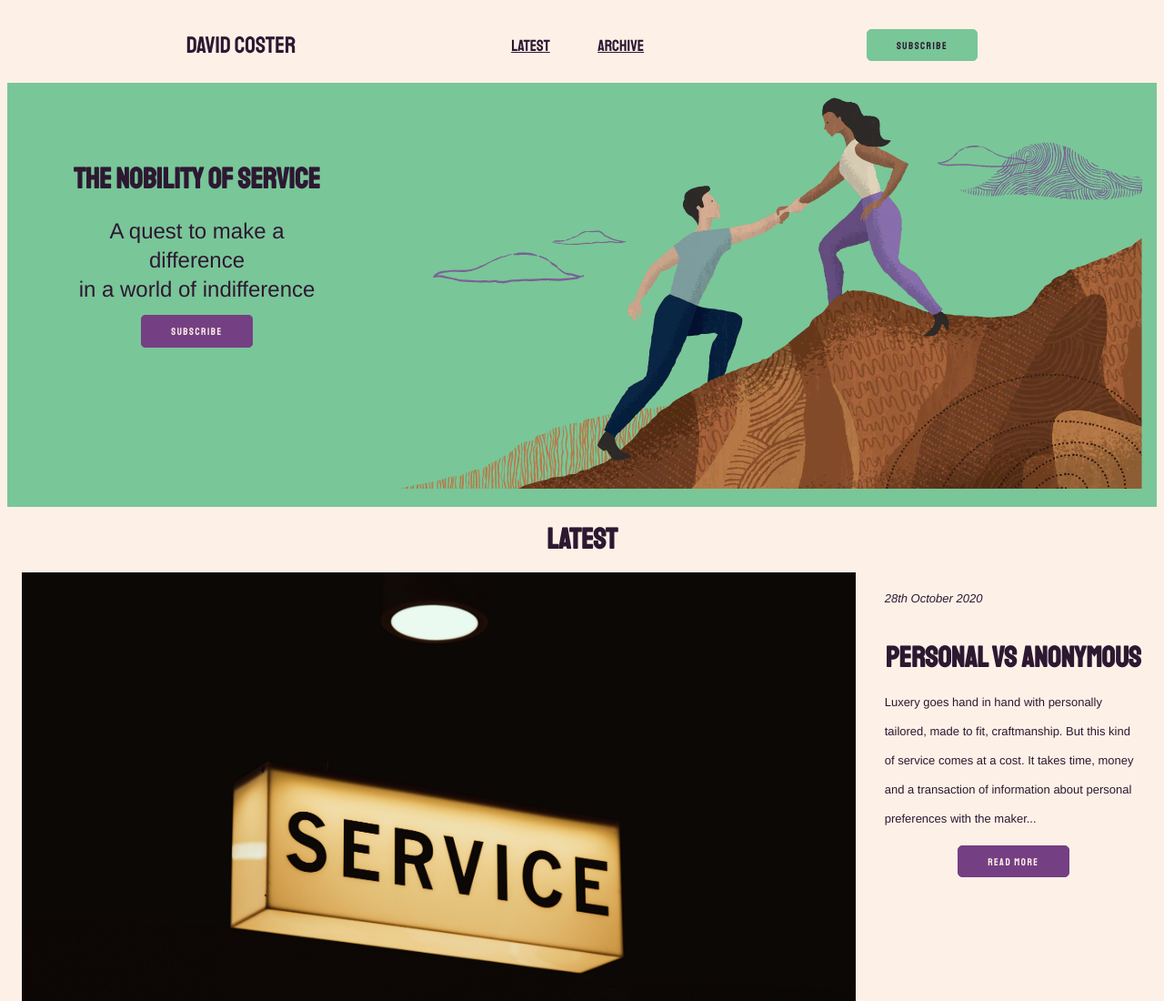
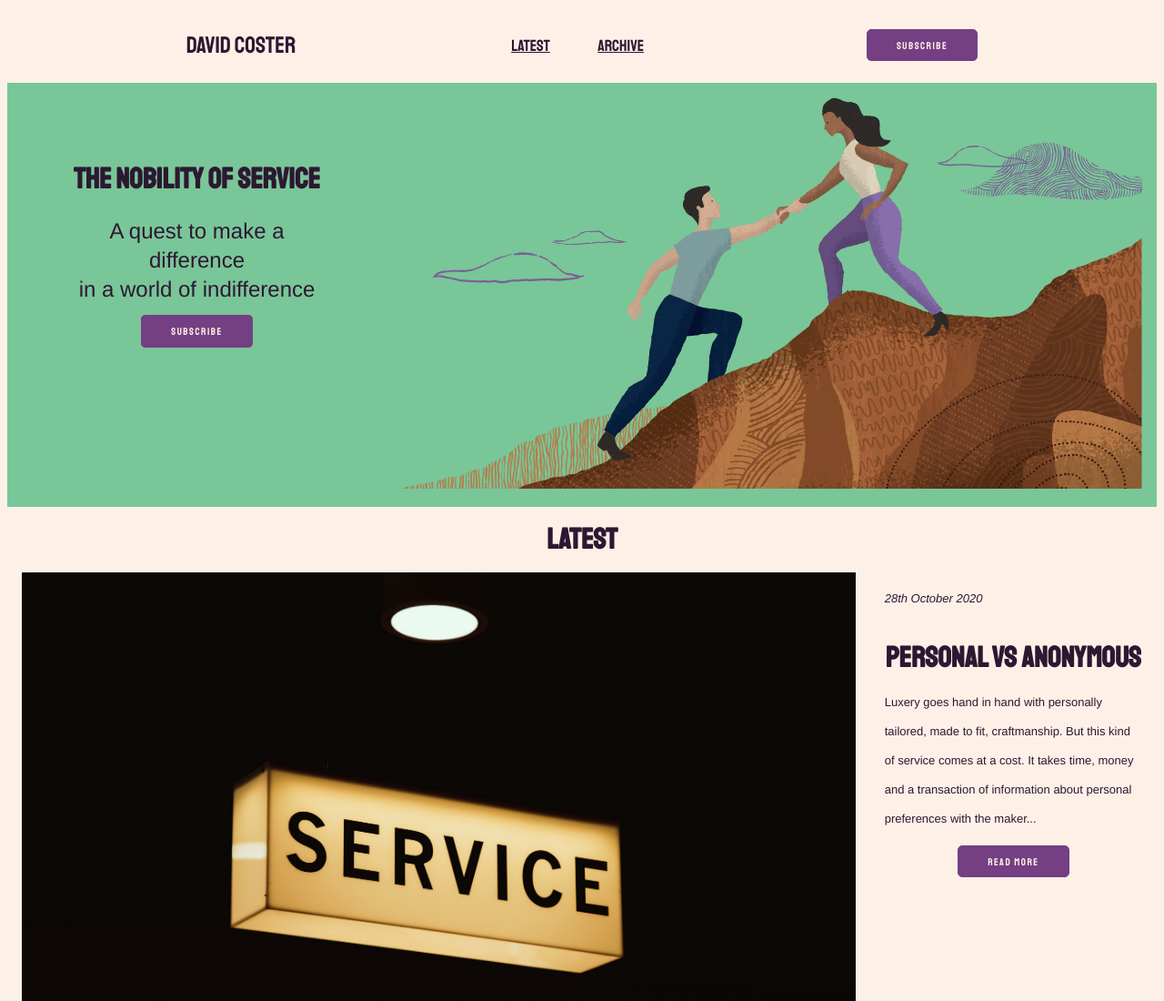
Before and after one commit to dycoster/dycoster.github.io, a plain HTML site: page Project01/index.html in a window 1280 px wide. Shown: the top 1100 px of the page at 91% size. Drawn offline with Linux system fonts and the light colour scheme.

Commit message:
contrast

```diff
--- a/Project01/Resources/CSS/index.css
+++ b/Project01/Resources/CSS/index.css
@@ -58,17 +58,6 @@ li a{
 
 li a:hover, button:active {
     color: #753f83;
-}
-
-header .button {
-    color: #2D1832;
-    border: #79C698 1px solid;
-    background-color: #79C698;
-}
-
-header .button:hover, header .button:active {
-    background-color: #2D1832;
-    color: #79C698;
 }
 
 /* TITLE SECTION */
```
